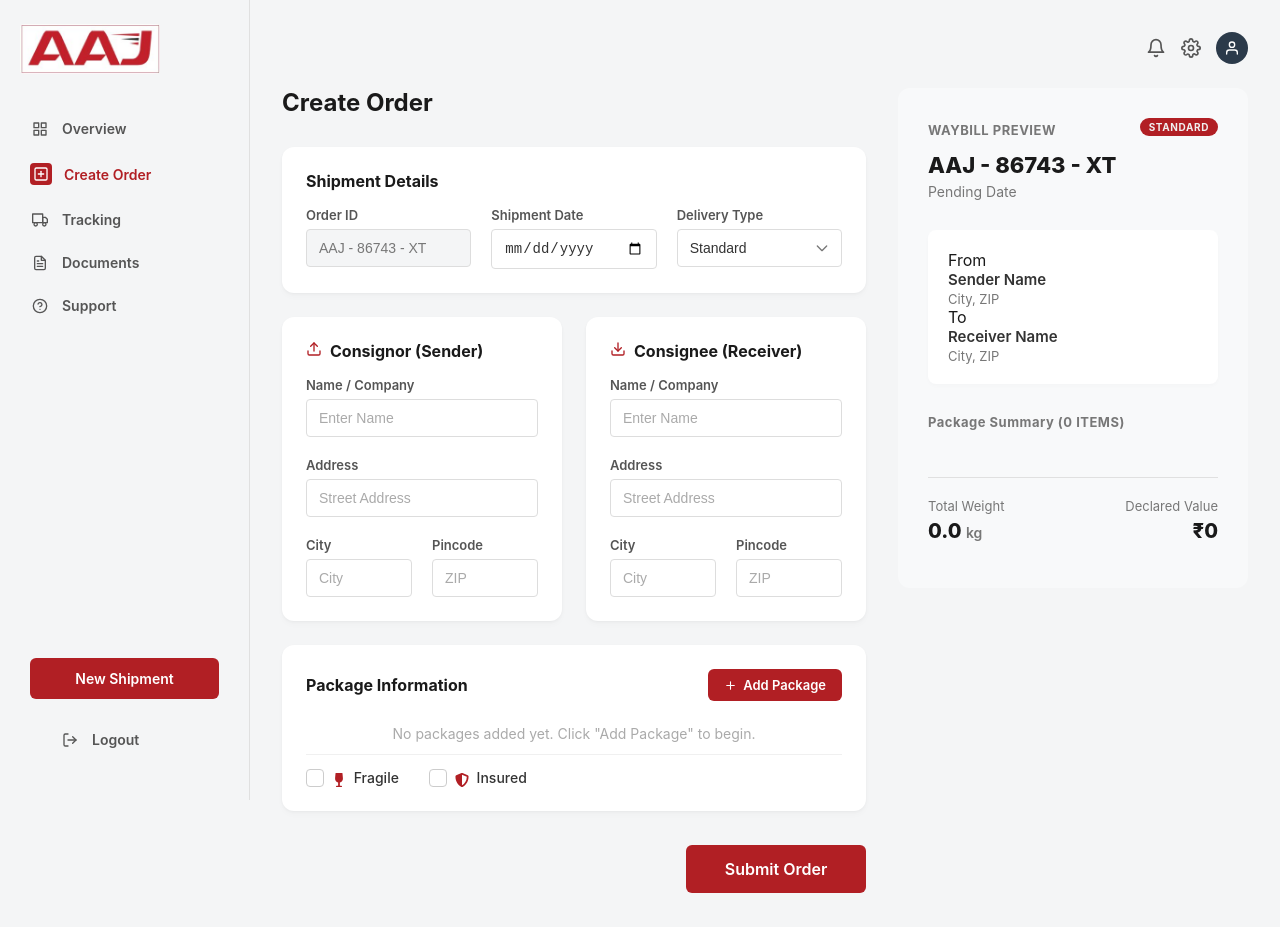
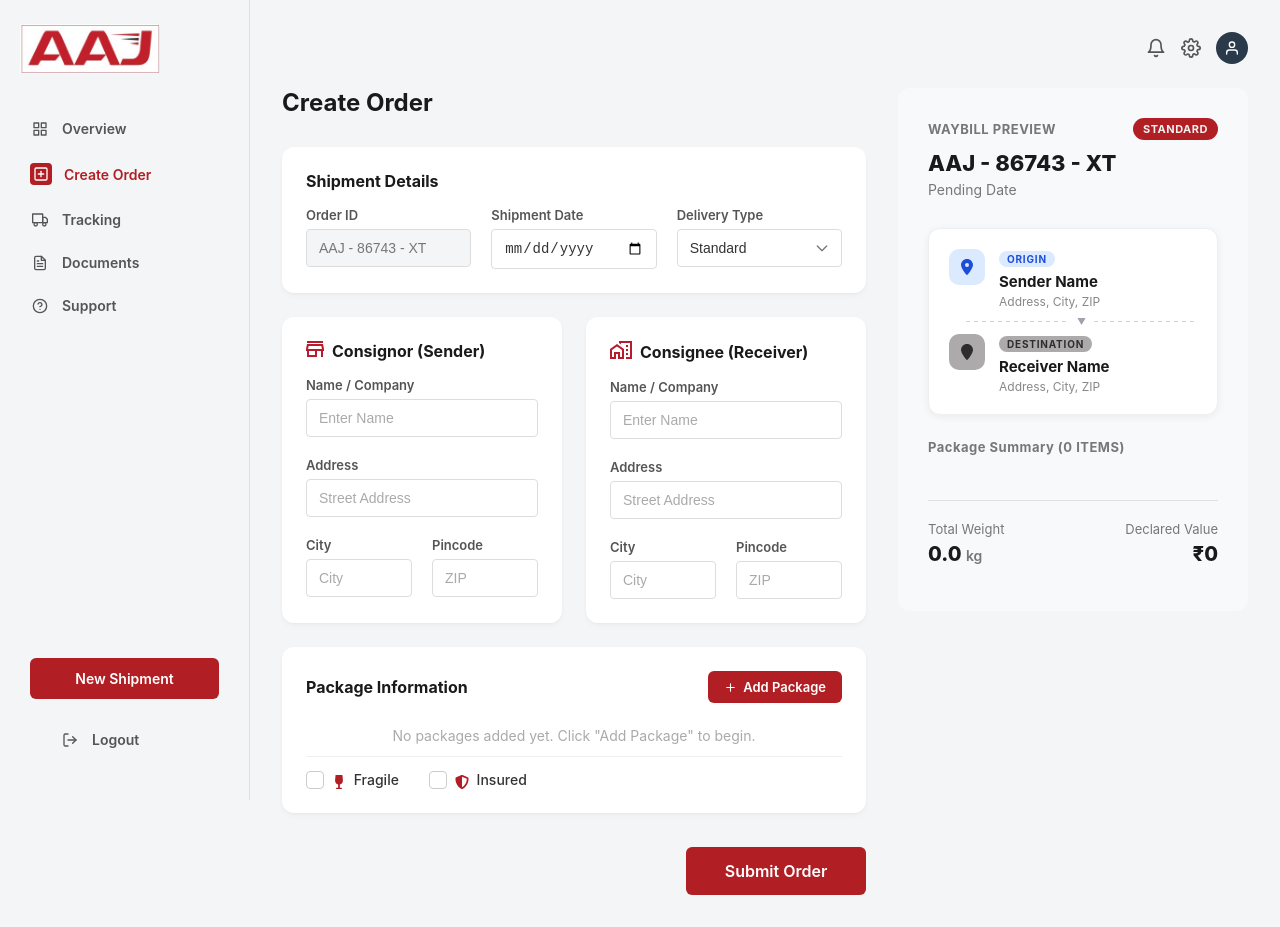
Before and after one commit to Himansh-u2000/aaj-assignment, a React (Vite) app: page / in a window 1280 px wide. Built offline with nearby package versions, Linux system fonts and the light colour scheme.

Commit message:
feat: implement OrderForm component and PreviewPanel for shipment tracking and data visualization

```diff
--- a/src/components/OrderForm/OrderForm.jsx
+++ b/src/components/OrderForm/OrderForm.jsx
@@ -1,12 +1,11 @@
-import React, { useState } from 'react';
-import ShipmentDetails from './ShipmentDetails';
-import AddressCard from './AddressCard';
-import PackageSection from './PackageSection';
-import PackageModal from './PackageModal';
+import { useState } from 'react';
 import AlertModal from '../UI/AlertModal/AlertModal';
 import Button from '../UI/Button/Button';
-import { FiUpload, FiDownload } from 'react-icons/fi';
+import AddressCard from './AddressCard';
 import styles from './OrderForm.module.css';
+import PackageModal from './PackageModal';
+import PackageSection from './PackageSection';
+import ShipmentDetails from './ShipmentDetails';
 
 const OrderForm = ({ orderState, setOrderState }) => {
   const [isSubmitting, setIsSubmitting] = useState(false);
@@ -91,13 +90,19 @@ const OrderForm = ({ orderState, setOrderState }) => {
         <div className={styles.addressRow}>
           <AddressCard
             title="Consignor (Sender)"
-            icon={<FiUpload />}
+            icon={<svg width="18" height="16" viewBox="0 0 18 16" fill="none" xmlns="http://www.w3.org/2000/svg">
+              <path d="M1 2V0H17V2H1V2M1 16V10H0V8L1 3H17L18 8V10H17V16H15V10H11V16H1V16M3 14H9V10H3V14V14M2.05 8V8H15.95V8H2.05V8M2.05 8H15.95L15.35 5H2.65L2.05 8V8" fill="#B91B2C" />
+            </svg>
+            }
             data={orderState.consignor}
             onChange={handleConsignorChange}
           />
           <AddressCard
             title="Consignee (Receiver)"
-            icon={<FiDownload />}
+            icon={<svg width="22" height="18" viewBox="0 0 22 18" fill="none" xmlns="http://www.w3.org/2000/svg">
+              <path d="M16 6H18V4H16V6V6M16 10H18V8H16V10V10M16 14H18V12H16V14V14M16 18V16H20V2H11V3.4L9 1.95V0H22V18H16V18M0 18V8L7 3L14 8V18H8V13H6V18H0V18M2 16H4V11H10V16H12V9L7 5.45L2 9V16V16M16 7V7V7V7V7V7V7V7M10 16V16V11H4V16V16V11H7H10V16V16" fill="#B91B2C" />
+            </svg>
+            }
             data={orderState.consignee}
             onChange={handleConsigneeChange}
           />
--- a/src/components/PreviewPanel/PreviewPanel.jsx
+++ b/src/components/PreviewPanel/PreviewPanel.jsx
@@ -1,5 +1,6 @@
 import React from 'react';
 import { FaShieldAlt, FaWineGlass } from 'react-icons/fa';
+import { FaLocationDot, FaLocationPin } from 'react-icons/fa6';
 import styles from './PreviewPanel.module.css';
 
 const PreviewPanel = ({ orderState }) => {
@@ -30,21 +31,40 @@ const PreviewPanel = ({ orderState }) => {
       </div>
 
       <div className={styles.addresses}>
-        <div className={styles.addressRow}>
-          <div className={`${styles.addressCard} ${styles.fromCard}`}>
-            <span className={styles.fromToLabel}>From</span>
-            <p className={styles.name}>{consignor.name || 'Sender Name'}</p>
-            <p className={styles.subText}>
-              {[consignor.address, consignor.city, consignor.pincode].filter(Boolean).join(', ') || 'City, ZIP'}
-            </p>
+        <div className={styles.routeCard}>
+          {/* Origin */}
+          <div className={styles.routeStop}>
+            <div className={styles.routeIconWrap} data-type="origin">
+              <FaLocationDot className={styles.routeIcon} />
+            </div>
+            <div className={styles.routeInfo}>
+              <span className={styles.routeLabel} data-type="origin">Origin</span>
+              <p className={styles.routeName}>{consignor.name || 'Sender Name'}</p>
+              <p className={styles.routeAddress}>
+                {[consignor.address, consignor.city, consignor.pincode].filter(Boolean).join(', ') || 'Address, City, ZIP'}
+              </p>
+            </div>
           </div>
 
-          <div className={`${styles.addressCard} ${styles.toCard}`}>
-            <span className={styles.fromToLabel}>To</span>
-            <p className={styles.name}>{consignee.name || 'Receiver Name'}</p>
-            <p className={styles.subText}>
-              {[consignee.address, consignee.city, consignee.pincode].filter(Boolean).join(', ') || 'City, ZIP'}
-            </p>
+          {/* Divider with arrow */}
+          <div className={styles.routeDivider}>
+            <div className={styles.routeLine}></div>
+            <div className={styles.routeArrow}>▼</div>
+            <div className={styles.routeLine}></div>
+          </div>
+
+          {/* Destination */}
+          <div className={styles.routeStop}>
+            <div className={styles.routeIconWrap} data-type="dest">
+              <FaLocationPin className={styles.routeIcon} />
+            </div>
+            <div className={styles.routeInfo}>
+              <span className={styles.routeLabel} data-type="dest">Destination</span>
+              <p className={styles.routeName}>{consignee.name || 'Receiver Name'}</p>
+              <p className={styles.routeAddress}>
+                {[consignee.address, consignee.city, consignee.pincode].filter(Boolean).join(', ') || 'Address, City, ZIP'}
+              </p>
+            </div>
           </div>
         </div>
 
--- a/src/components/PreviewPanel/PreviewPanel.module.css
+++ b/src/components/PreviewPanel/PreviewPanel.module.css
@@ -52,93 +52,116 @@
 }
 
 .addresses {
-  background-color: #fff;
-  border-radius: 8px;
-  padding: 20px;
-  position: relative;
-  margin-bottom: 30px;
-  box-shadow: 0 2px 4px rgba(0, 0, 0, 0.02);
+  margin-bottom: 24px;
+  display: flex;
+  flex-direction: column;
+  gap: 10px;
 }
 
-.addressBlock {
+/* ── Route Card ─────────────────────────────── */
+.routeCard {
+  background: #fff;
+  border-radius: 12px;
+  padding: 18px 20px;
+  box-shadow: 0 2px 8px rgba(0, 0, 0, 0.06);
+  border: 1px solid #eeeff1;
+  display: flex;
+  flex-direction: column;
+  gap: 0;
+}
+
+.routeStop {
   display: flex;
   align-items: flex-start;
-  margin-bottom: 15px;
-  position: relative;
-  z-index: 2;
+  gap: 14px;
 }
 
-.addressBlock:last-child {
-  margin-bottom: 0;
+.routeIconWrap {
+  width: 36px;
+  height: 36px;
+  border-radius: 10px;
+  display: flex;
+  align-items: center;
+  justify-content: center;
+  flex-shrink: 0;
+  margin-top: 2px;
 }
 
-.circle {
-  width: 12px;
-  height: 12px;
-  border-radius: 50%;
-  border: 2px solid #1a6fc4;
-  background-color: #1a6fc4;
-  margin-right: 15px;
-  margin-top: 4px;
+.routeIconWrap[data-type="origin"] {
+  background: #dbeafe;
+  color: #1d4ed8;
 }
 
-.circleDest {
-  background-color: #9ca3af;
-  border-color: #9ca3af;
+.routeIconWrap[data-type="dest"] {
+  background: #acaaaa;
+  color: #2e2d2d;
 }
 
-.connectingLine {
-  position: absolute;
-  left: 25px;
-  top: 30px;
-  bottom: 30px;
-  width: 1px;
-  background-color: #ddd;
-  z-index: 1;
+.routeIcon {
+  font-size: 16px;
 }
 
-.addressTitle {
-  font-size: 11px;
-  font-weight: 700;
-  color: #888;
-  margin: 0 0 4px 0;
-  letter-spacing: 0.5px;
+.routeInfo {
+  flex: 1;
 }
 
-.badge {
+.routeLabel {
   display: inline-block;
   font-size: 10px;
   font-weight: 700;
-  letter-spacing: 0.6px;
-  padding: 3px 9px;
+  letter-spacing: 0.8px;
+  text-transform: uppercase;
+  padding: 2px 8px;
   border-radius: 20px;
-  margin-bottom: 6px;
-  text-transform: uppercase;
+  margin-bottom: 5px;
 }
 
-.originBadge {
-  background-color: #dbeafe;
+.routeLabel[data-type="origin"] {
+  background: #dbeafe;
   color: #1d4ed8;
-  border: 1px solid #bfdbfe;
 }
 
-.destBadge {
-  background-color: #f3f4f6;
-  color: #6b7280;
-  border: 1px solid #d1d5db;
+.routeLabel[data-type="dest"] {
+  background: #acaaaa;
+  color: #2e2d2d;
 }
 
-.name {
+.routeName {
   font-size: 15px;
-  font-weight: 600;
-  color: #333;
+  font-weight: 700;
+  color: #1a1a1a;
   margin: 0 0 2px 0;
 }
 
-.subText {
-  font-size: 13px;
-  color: #777;
+.routeAddress {
+  font-size: 12px;
+  color: #888;
   margin: 0;
+  line-height: 1.5;
+}
+
+.routeDivider {
+  display: flex;
+  align-items: center;
+  gap: 8px;
+  padding: 6px 0 6px 17px;
+}
+
+.routeLine {
+  flex: 1;
+  height: 1px;
+  background: repeating-linear-gradient(to right,
+      #d1d5db 0,
+      #d1d5db 4px,
+      transparent 4px,
+      transparent 8px);
+}
+
+.routeArrow {
+  font-size: 9px;
+  color: #9ca3af;
+  line-height: 1;
+  flex-shrink: 0;
 }
 
 .manifestSection {
```
